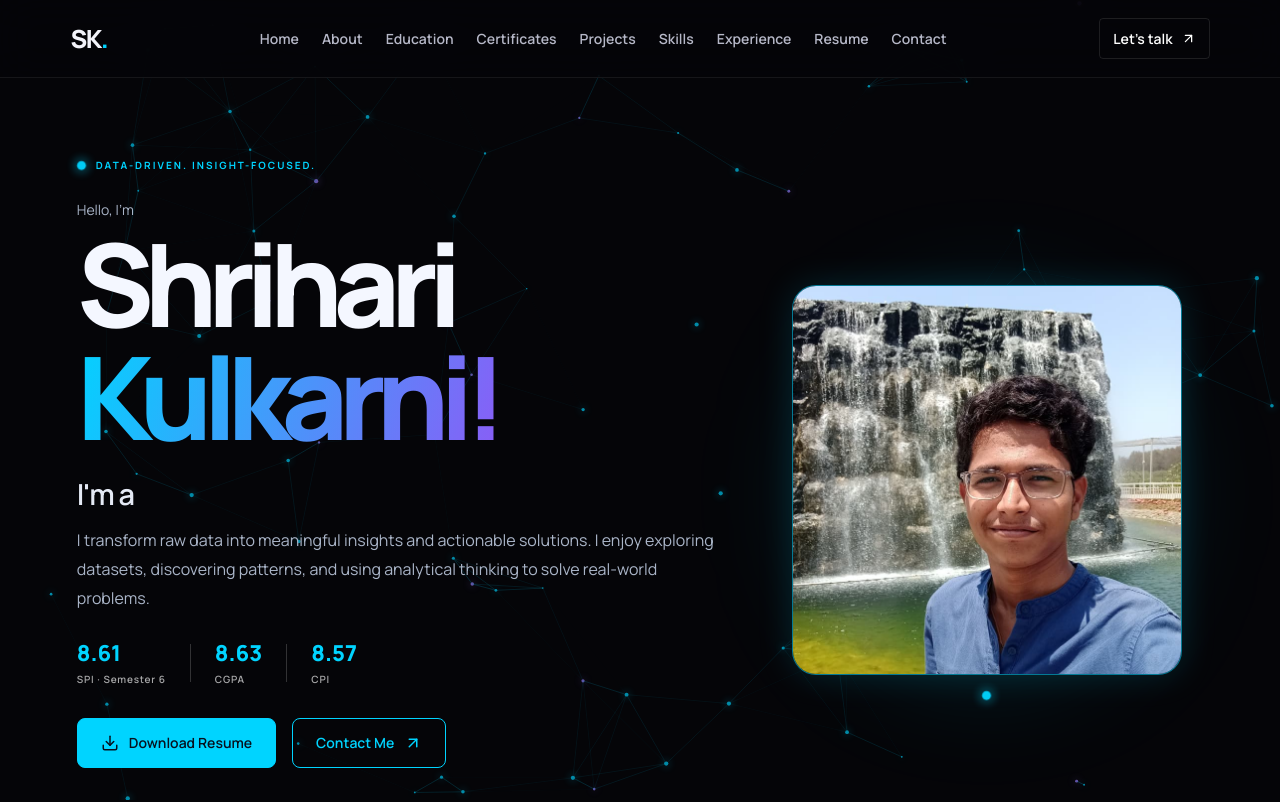
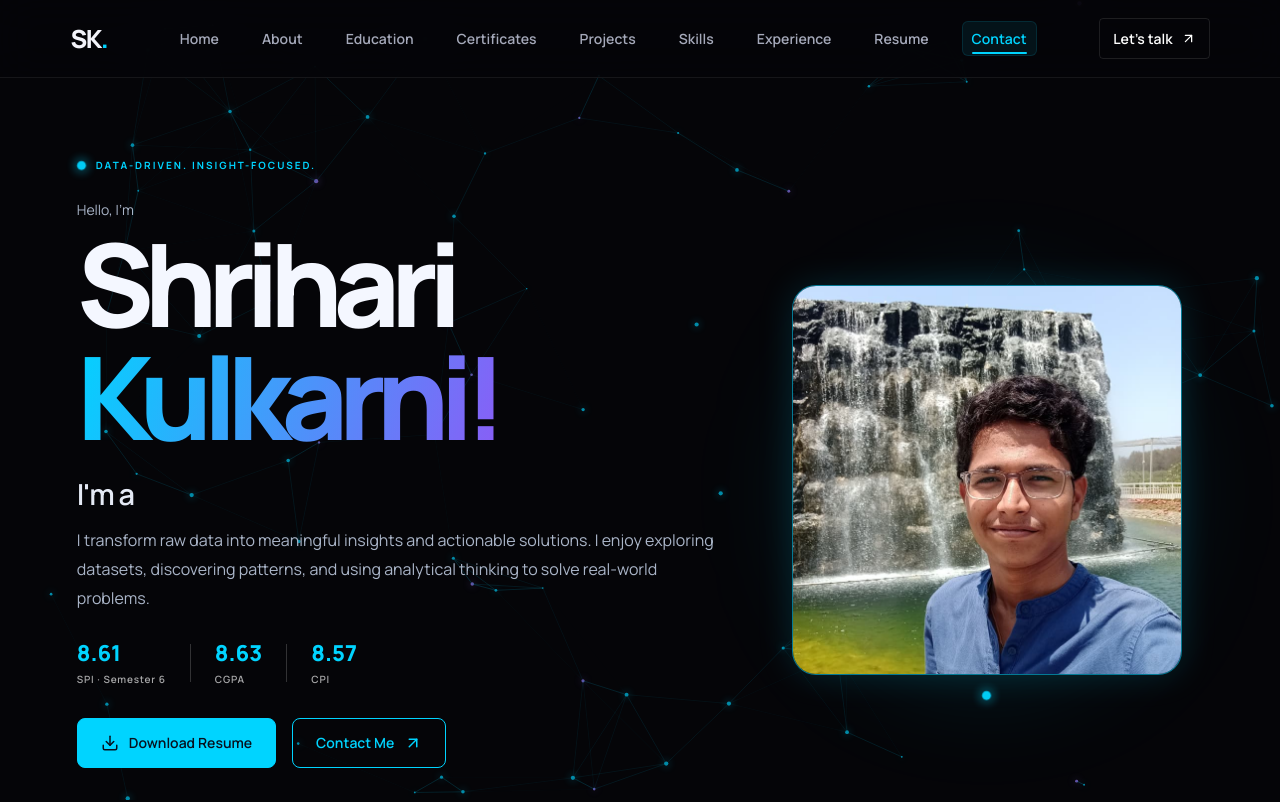
Before and after one commit to Shrihari-Kulkarni04/Shrihari-Portfolio, a React (Vite) app: page / in a window 1280 px wide. Shown: the top 802 px of the page. Built offline with nearby package versions, Linux system fonts and the light colour scheme.

Commit message:
Add active navbar section highlighting

```diff
--- a/src/components/Navbar.jsx
+++ b/src/components/Navbar.jsx
@@ -18,41 +18,92 @@ export default function Navbar() {
   const [activeSection, setActiveSection] = useState("home");
 
   useEffect(() => {
-    const sections = navItems
-      .map(([id]) => document.getElementById(id))
-      .filter(Boolean);
+    let ticking = false;
 
-    const observer = new IntersectionObserver(
-      (entries) => {
-        const visibleSections = entries
-          .filter((entry) => entry.isIntersecting)
-          .sort(
-            (a, b) =>
-              b.intersectionRatio - a.intersectionRatio
-          );
+    const updateActiveSection = () => {
+      const activationLine = window.innerHeight * 0.35;
+      let currentSection = "home";
+      let smallestDistance = Infinity;
 
-        if (visibleSections.length > 0) {
-          setActiveSection(visibleSections[0].target.id);
+      for (const [id] of navItems) {
+        const section = document.getElementById(id);
+
+        if (!section) continue;
+
+        const rect = section.getBoundingClientRect();
+
+        if (
+          rect.top <= activationLine &&
+          rect.bottom > activationLine
+        ) {
+          currentSection = id;
+          break;
         }
-      },
-      {
-        rootMargin: "-20% 0px -60% 0px",
-        threshold: [0, 0.1, 0.25, 0.5],
+
+        const distance = Math.abs(rect.top - activationLine);
+
+        if (distance < smallestDistance) {
+          smallestDistance = distance;
+          currentSection = id;
+        }
       }
-    );
 
-    sections.forEach((section) => observer.observe(section));
+      if (
+        window.innerHeight + window.scrollY >=
+        document.documentElement.scrollHeight - 5
+      ) {
+        currentSection = "contact";
+      }
 
-    return () => observer.disconnect();
+      setActiveSection(currentSection);
+      ticking = false;
+    };
+
+    const handleScroll = () => {
+      if (!ticking) {
+        window.requestAnimationFrame(updateActiveSection);
+        ticking = true;
+      }
+    };
+
+    const handleHashChange = () => {
+      const id = window.location.hash.replace("#", "");
+
+      if (navItems.some(([sectionId]) => sectionId === id)) {
+        setActiveSection(id);
+      }
+
+      window.requestAnimationFrame(updateActiveSection);
+    };
+
+    updateActiveSection();
+
+    window.addEventListener("scroll", handleScroll, {
+      passive: true,
+    });
+
+    window.addEventListener("resize", handleScroll);
+    window.addEventListener("hashchange", handleHashChange);
+
+    return () => {
+      window.removeEventListener("scroll", handleScroll);
+      window.removeEventListener("resize", handleScroll);
+      window.removeEventListener("hashchange", handleHashChange);
+    };
   }, []);
 
-  function closeMenu() {
+  function handleNavClick(id) {
+    setActiveSection(id);
     setMenuOpen(false);
   }
 
   return (
     <header className="navbar">
-      <a href="#home" className="brand" onClick={closeMenu}>
+      <a
+        href="#home"
+        className="brand"
+        onClick={() => handleNavClick("home")}
+      >
         SK<span>.</span>
       </a>
 
@@ -75,15 +126,21 @@ export default function Navbar() {
             key={id}
             href={`#${id}`}
             className={activeSection === id ? "active" : ""}
-            aria-current={activeSection === id ? "location" : undefined}
-            onClick={closeMenu}
+            aria-current={
+              activeSection === id ? "location" : undefined
+            }
+            onClick={() => handleNavClick(id)}
           >
             {label}
           </a>
         ))}
       </nav>
 
-      <a className="nav-cta" href="#contact" onClick={closeMenu}>
+      <a
+        className="nav-cta"
+        href="#contact"
+        onClick={() => handleNavClick("contact")}
+      >
         Let's talk <ArrowUpRight size={15} />
       </a>
     </header>
--- a/src/styles.css
+++ b/src/styles.css
@@ -3661,3 +3661,95 @@ main,
   border: none;
   background: transparent;
 }
+/* =========================================
+   ACTIVE NAVBAR LINK HIGHLIGHT
+========================================= */
+
+.nav-links a {
+  position: relative;
+  display: inline-flex;
+  align-items: center;
+  padding: 8px 10px;
+  border-radius: 6px;
+  color: #a5a9ba;
+  text-decoration: none;
+  transition:
+    color 0.25s ease,
+    background 0.25s ease,
+    box-shadow 0.25s ease;
+}
+
+/* Animated underline */
+
+.nav-links a::after {
+  content: "";
+  position: absolute;
+  left: 10px;
+  right: 10px;
+  bottom: 2px;
+  height: 2px;
+  border-radius: 10px;
+  background: var(--cyan, #00d4ff);
+  transform: scaleX(0);
+  transform-origin: center;
+  transition: transform 0.25s ease;
+}
+
+/* Active section */
+
+.nav-links a.active {
+  color: var(--cyan, #00d4ff);
+  background: rgba(0, 212, 255, 0.07);
+  box-shadow: inset 0 0 0 1px rgba(0, 212, 255, 0.12);
+}
+
+.nav-links a.active::after {
+  transform: scaleX(1);
+}
+
+/* Hover effect */
+
+.nav-links a:hover {
+  color: var(--cyan, #00d4ff);
+  background: rgba(0, 212, 255, 0.05);
+}
+
+.nav-links a:hover::after {
+  transform: scaleX(1);
+}
+
+/* Keyboard accessibility */
+
+.nav-links a:focus-visible {
+  outline: 1px solid var(--cyan, #00d4ff);
+  outline-offset: 3px;
+}
+
+/* Mobile navigation */
+
+@media (max-width: 768px) {
+  .nav-links a {
+    width: 100%;
+    padding: 12px 14px;
+  }
+
+  .nav-links a::after {
+    left: 14px;
+    right: auto;
+    bottom: 7px;
+    width: 28px;
+  }
+
+  .nav-links a.active {
+    background: rgba(0, 212, 255, 0.08);
+  }
+}
+
+/* Reduced motion accessibility */
+
+@media (prefers-reduced-motion: reduce) {
+  .nav-links a,
+  .nav-links a::after {
+    transition: none;
+  }
+}
```
